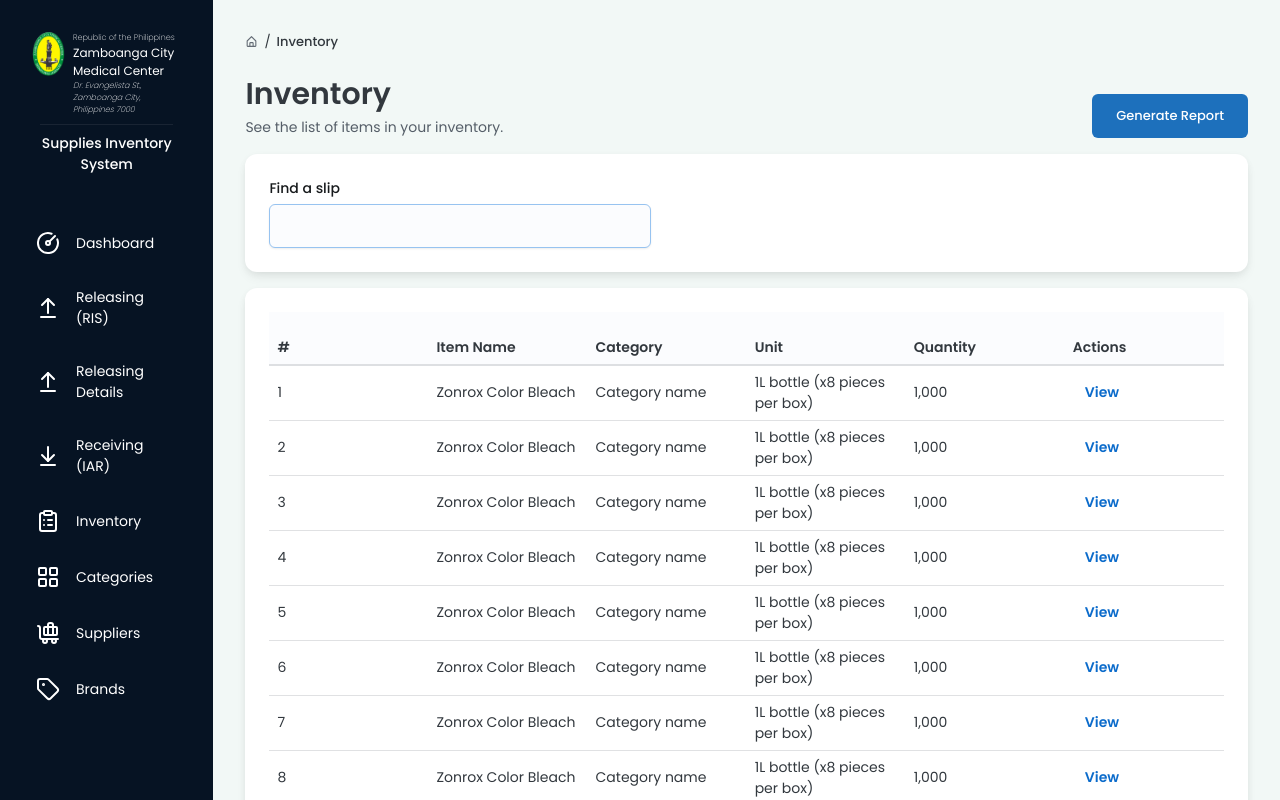
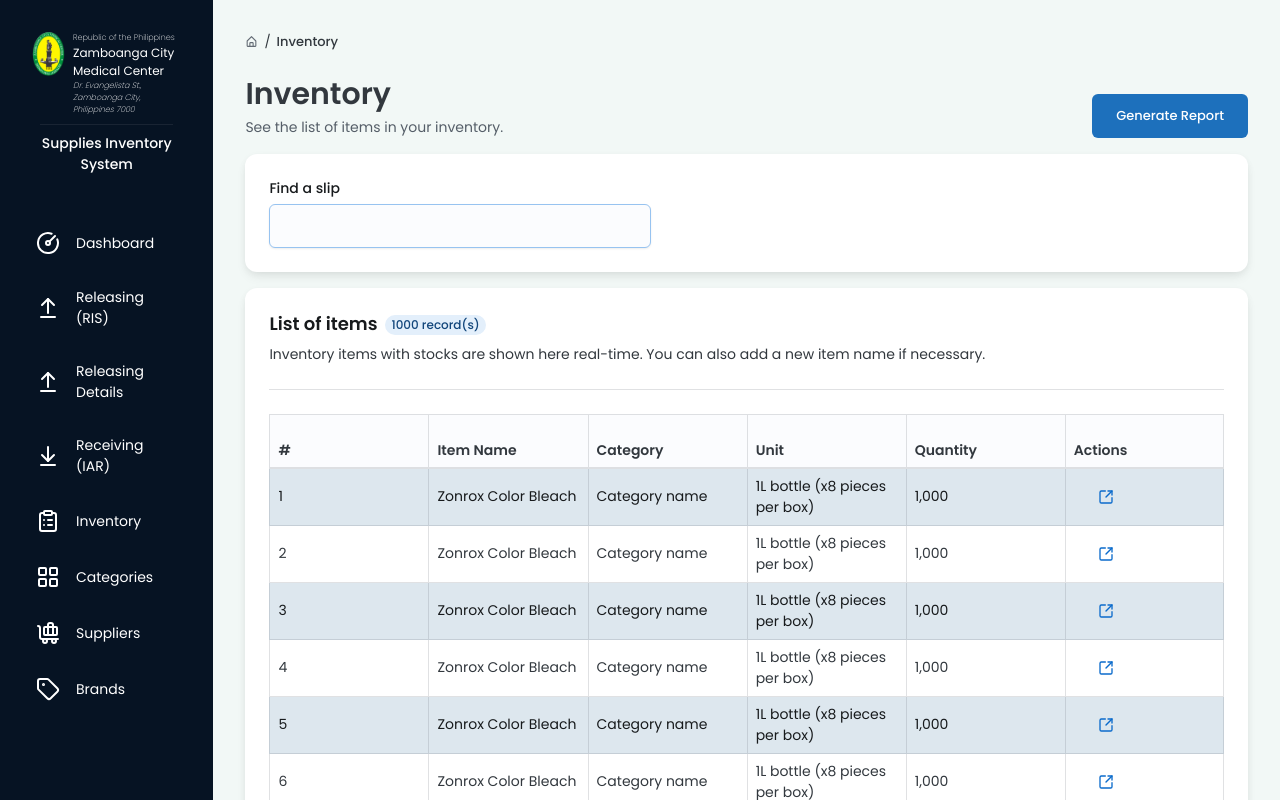
Before and after one commit to CIIS-ZCMC/zcmc-supplies-inventory-client, a React (Vite) app: page /inventory in a window 1280 px wide. Built offline with nearby package versions, Linux system fonts and the light colour scheme.

Commit message:
merge update

```diff
--- a/src/Components/Table/PaginatedTable.jsx
+++ b/src/Components/Table/PaginatedTable.jsx
@@ -7,8 +7,14 @@ import {
   Table,
   Typography,
   Stack,
+  Divider,
+  Chip,
 } from "@mui/joy";
 import PropTypes from "prop-types";
+import ButtonComponent from "../ButtonComponent";
+import { SquareArrowOutUpRight } from "lucide-react";
+import useSelectedRow from "../../Store/SelectedRowStore";
+import { useNavigate } from "react-router-dom";
 
 const data = Array.from({ length: 1000 }, (_, i) => ({
   id: i + 1,
@@ -25,11 +31,31 @@ PaginatedTable.propTypes = {
   rowsPage: PropTypes.number,
   columns: PropTypes.array,
   rows: PropTypes.array,
+  tableTitle: PropTypes.string,
+  tableDesc: PropTypes.string,
+  showChip: PropTypes.bool,
 };
-function PaginatedTable({ rowsPage = 10, columns, rows }) {
+function PaginatedTable({
+  rowsPage = 10,
+  columns,
+  rows,
+  tableTitle,
+  tableDesc,
+  showChip = true,
+}) {
   const [page, setPage] = useState(1);
   const [rowsPerPage, setRowsPerPage] = useState(rowsPage);
   const totalPages = Math.ceil(data.length / rowsPerPage);
+
+  const { setSelectedRow } = useSelectedRow();
+
+  const navigate = useNavigate();
+
+  const handleNavigate = (row) => {
+    const { id } = row;
+    navigate(`/releasing/${id}`);
+    setSelectedRow(row);
+  };
 
   const handleChangePage = (newPage) => {
     if (newPage >= 1 && newPage <= totalPages) {
@@ -48,9 +74,22 @@ function PaginatedTable({ rowsPage = 10, columns, rows }) {
 
   return (
     <Box>
-      <Typography></Typography>
+      <Stack spacing={1}>
+        <Typography level="title-lg">
+          {tableTitle}
+          {showChip && (
+            <Chip variant="soft" color="primary" size="sm" sx={{ ml: 1 }}>
+              {rows?.length + " record(s)"}
+            </Chip>
+          )}
+        </Typography>
+        <Typography level="body-sm" color="#666666">
+          {tableDesc}
+        </Typography>
+      </Stack>
+      <Divider sx={{ my: 3, color: "#E6E6E6" }} />
       {/* Table */}
-      <Table>
+      <Table stripe="odd" borderAxis="both">
         <thead>
           <tr>
             {columns.map((col, index) => (
@@ -66,11 +105,14 @@ function PaginatedTable({ rowsPage = 10, columns, rows }) {
               <td>{row.category}</td>
               <td>{row.unit}</td>
               <td>{row.quantity}</td>
+
               <td>
-                {/* Add any action buttons or icons here */}
-                <Button variant="plain" size="sm">
-                  View
-                </Button>
+                <ButtonComponent
+                  size={"sm"}
+                  variant="plain"
+                  onClick={() => handleNavigate(row)} // Corrected line
+                  startDecorator={<SquareArrowOutUpRight size={"1rem"} />}
+                />
               </td>
             </tr>
           ))}
--- a/src/Pages/Inventory.jsx
+++ b/src/Pages/Inventory.jsx
@@ -4,7 +4,7 @@ import { Box, Stack, Typography, useTheme } from "@mui/joy";
 import ButtonComponent from "../Components/ButtonComponent";
 import ContainerComponent from "../Components/Container/ContainerComponent";
 import InputComponent from "../Components/Form/InputComponent";
-import { SearchIcon } from "lucide-react";
+import { SearchIcon, ViewIcon } from "lucide-react";
 import TableComponent from "../Components/Table/TableComponent";
 import PaginatedTable from "../Components/Table/PaginatedTable";
 const data = Array.from({ length: 1000 }, (_, i) => ({
@@ -23,6 +23,7 @@ const columns = [
   { id: "quantity", label: "Quantity" },
   { id: "actions", label: "Actions" },
 ];
+
 const Inventory = () => {
   const theme = useTheme();
   return (
@@ -50,7 +51,15 @@ const Inventory = () => {
           </Stack>
         </ContainerComponent>
         <ContainerComponent>
-          <PaginatedTable columns={columns} rows={data} />
+          <PaginatedTable
+            tableTitle={"List of items"}
+            tableDesc={
+              "Inventory items with stocks are shown here real-time. You can also add a new item name if necessary."
+            }
+            columns={columns}
+            rows={data}
+            actions={<ViewIcon />}
+          />
         </ContainerComponent>
       </Stack>
     </Fragment>
```
Also changed, not shown: src/Components/Table/TableComponent.jsx (+7 -210 lines), src/Hooks/InventoryHook.jsx (added).
